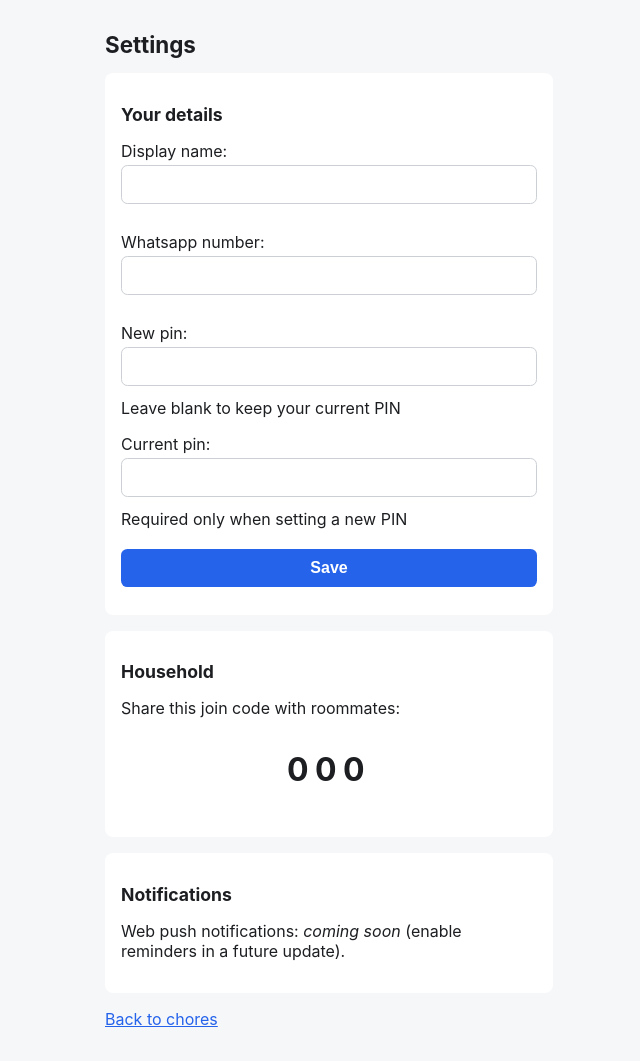
After one commit to rileycong/fairshare-chores, a Django app: template templates/settings.html in a window 1280 px wide. The commit adds this page. Shown: the whole page, without its empty margins (311-951 px from the left). Run offline with Django 4.2, Linux system fonts and the light colour scheme; tables that the repository leaves empty hold one stand-in row (values such as "Sample post"); the template is opened without the code that fills it: values that come from a table or form of the project are taken from there, most other values are stand-ins (such as "Sample title", 1, 10 or a date in 2020).

Commit message:
Add settings screen with profile edits and join code
/settings/ lets a roommate rename, change WhatsApp number (E.164,
household-unique), and set a new PIN gated on the current PIN. Shows
the household join code and a web-push placeholder until issue #14.

```diff
--- a/chores/forms.py
+++ b/chores/forms.py
@@ -1,6 +1,6 @@
 from django import forms
 
-from .models import Chore, Supply
+from .models import Chore, Roommate, Supply
 
 WHATSAPP_REGEX = r"^\+[1-9]\d{7,14}$"
 
@@ -45,6 +45,53 @@ class JoinHouseholdForm(forms.Form):
             return Household.objects.get(join_code=code)
         except Household.DoesNotExist:
             raise forms.ValidationError("Unknown join code. Check with your roommate.")
+
+
+class SettingsForm(forms.ModelForm):
+    whatsapp_number = WhatsAppNumberField()
+    new_pin = forms.CharField(
+        min_length=4,
+        max_length=8,
+        required=False,
+        widget=forms.PasswordInput,
+        help_text="Leave blank to keep your current PIN",
+    )
+    current_pin = forms.CharField(
+        max_length=8,
+        required=False,
+        widget=forms.PasswordInput,
+        help_text="Required only when setting a new PIN",
+    )
+
+    class Meta:
+        model = Roommate
+        fields = ["display_name", "whatsapp_number"]
+
+    def clean_whatsapp_number(self):
+        number = self.cleaned_data.get("whatsapp_number", "")
+        query = Roommate.objects.filter(
+            household_id=self.instance.household_id, whatsapp_number=number
+        )
+        if self.instance.pk:
+            query = query.exclude(pk=self.instance.pk)
+        if query.exists():
+            raise forms.ValidationError(
+                "Another roommate in this household already uses this number."
+            )
+        return number
+
+    def clean(self):
+        cleaned = super().clean()
+        new_pin = cleaned.get("new_pin")
+        current_pin = cleaned.get("current_pin")
+        if new_pin:
+            if not current_pin:
+                self.add_error(
+                    "current_pin", "Enter your current PIN to set a new one."
+                )
+            elif self.instance.pk and not self.instance.check_pin(current_pin):
+                self.add_error("current_pin", "Current PIN is incorrect.")
+        return cleaned
 
 
 class ChoreForm(forms.ModelForm):
--- a/config/urls.py
+++ b/config/urls.py
@@ -12,6 +12,7 @@ urlpatterns = [
     path('chores/', views.chore_list, name='chore_list'),
     path('supplies/', views.supplies_list, name='supplies_list'),
     path('history/', views.history_list, name='history_list'),
+    path('settings/', views.settings_view, name='settings'),
     path('supplies/<int:supply_id>/toggle/', views.toggle_supply, name='toggle_supply'),
     path('chores/new/', views.chore_create, name='chore_create'),
     path('chores/<int:chore_id>/edit/', views.chore_edit, name='chore_edit'),
--- a/templates/chores.html
+++ b/templates/chores.html
@@ -8,6 +8,8 @@
     <a href="{% url 'supplies_list' %}">Supplies</a>
     &middot;
     <a href="{% url 'history_list' %}">History</a>
+    &middot;
+    <a href="{% url 'settings' %}">Settings</a>
     &middot;
     <a href="{% url 'chore_list' %}">Refresh</a>
 </p>
--- /dev/null
+++ b/templates/settings.html
@@ -0,0 +1,28 @@
+{% extends "base.html" %}
+
+{% block content %}
+<h1>Settings</h1>
+
+<section>
+    <h2>Your details</h2>
+    <form method="post">
+        {% csrf_token %}
+        {{ form.non_field_errors }}
+        {{ form.as_p }}
+        <button type="submit">Save</button>
+    </form>
+</section>
+
+<section>
+    <h2>Household</h2>
+    <p>Share this join code with roommates:</p>
+    <p class="join-code">{{ join_code }}</p>
+</section>
+
+<section>
+    <h2>Notifications</h2>
+    <p>Web push notifications: <em>coming soon</em> (enable reminders in a future update).</p>
+</section>
+
+<p><a href="{% url 'chore_list' %}">Back to chores</a></p>
+{% endblock %}
```
Also changed, not shown: chores/views.py (+34 -1 lines), tests/test_settings.py (added, +134 -0 lines).
